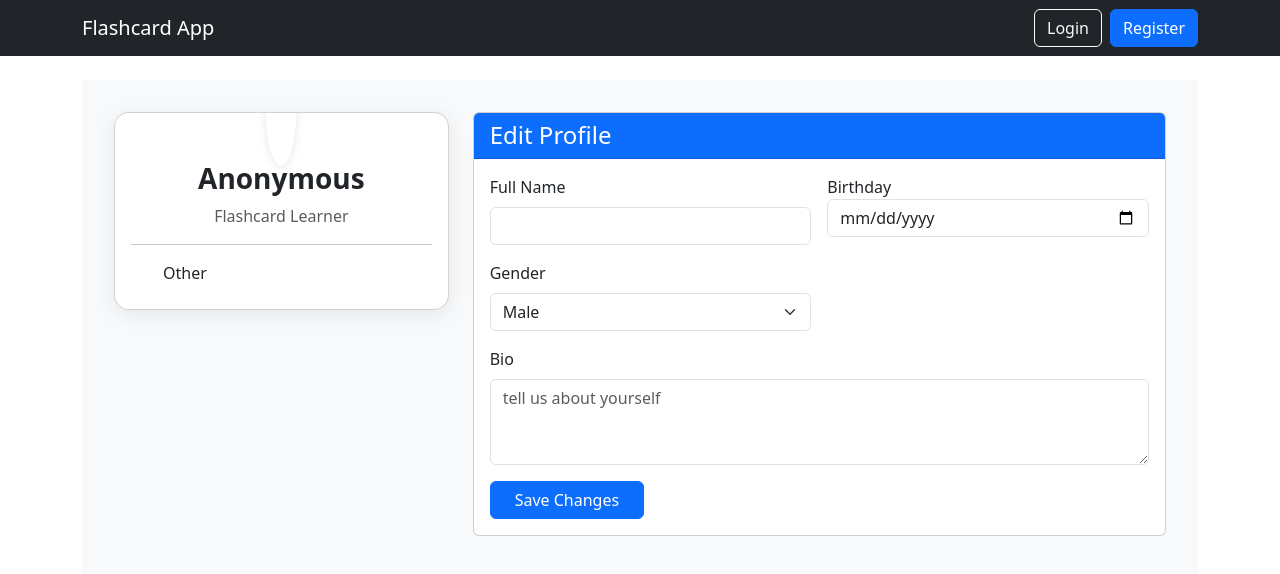
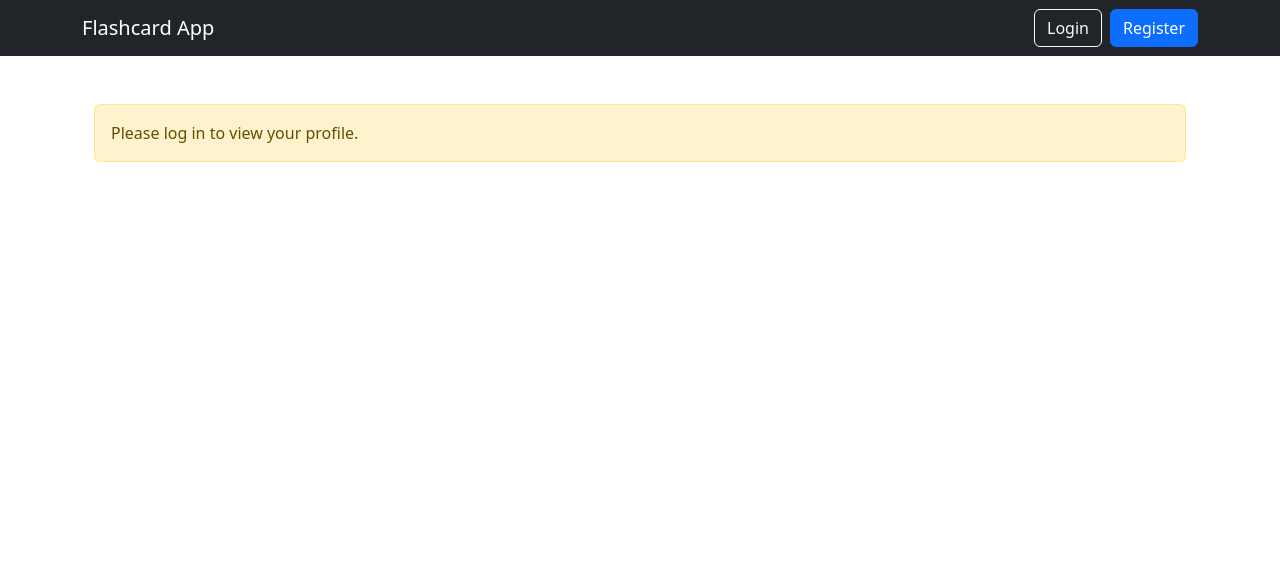
Before and after one commit to Masamello/SPA-FlashcardApp, a React (Create React App) app in the folder flashcard-app/: page /profile in a window 1280 px wide. Shown: the top 574 px of the page. Built offline with nearby package versions, Linux system fonts and the light colour scheme.

Commit message:
problem fixing

```diff
--- a/flashcard-app/src/Context/AuthContext.js
+++ b/flashcard-app/src/Context/AuthContext.js
@@ -29,7 +29,16 @@ export const AuthProvider = ({ children }) => {
   };
 
   const updateProfile = (profileData) => {
-    const updatedUser = { ...currentUser, ...profileData };
+    if (!currentUser) return;
+
+    const updatedUser = {
+      ...currentUser,
+      ...profileData,
+      // 既存の重要な情報を保持
+      id: currentUser.id,
+      email: currentUser.email,
+      role: currentUser.role
+    };
     setCurrentUser(updatedUser);
     localStorage.setItem('flashcardAppUser', JSON.stringify(updatedUser));
   };
--- a/flashcard-app/src/Pages/Dashboard.js
+++ b/flashcard-app/src/Pages/Dashboard.js
@@ -5,7 +5,7 @@ import { StudyFlashcard } from "../classes/StudyFlashCard";
 import { useFlashcards } from "../Context/FlashcardContext";
 
 const Dashboard =()=>{
-    const { flashcards, addFlashcard, updateFlashcard} = useContext(FlashcardContext);
+    const { flashcards, addFlashcard, updateFlashcards} = useContext(FlashcardContext);
     const [newCard, setNewCard] = useState({ question: "", answer: "" });
     const navigate = useNavigate();
 
@@ -16,14 +16,14 @@ const Dashboard =()=>{
     };
 
     const studyHandler =(id) =>{
-        navigate(`/flashcard/${id}`);
+        navigate(`/flashcards/${id}`);
     };
 
-    const difficultyChageHandler =(id,difficulty)=>{
+    const difficultyChangeHandler =(id,difficulty)=>{
         const card = flashcards.find(c => c.id === id);
         if(card instanceof StudyFlashcard){
             card.difficulty  = difficulty;
-            updateFlashcard(id,card);
+            updateFlashcards(id,card);
         }
     }
 
@@ -31,7 +31,7 @@ const Dashboard =()=>{
         <div className="dashboard container mt-4">
             <h2 className="mb-4">Dashboard</h2>
 
-            {/* Create Falshcard form */}
+            {/* Create Flashcard form */}
             <div className="card mb-4">
                 <div className="card-body">
                     <h5 className="card-title">Create New Flashcard</h5>
@@ -51,17 +51,17 @@ const Dashboard =()=>{
             <div className="row row-cols-1 row-cols-md-2 g-4">
                 {flashcards.map((card)=>(
                     <div key={card.id} className="col">
-                        <div className={`card h-100 bortder-${getDifficultyColor(card.difficulty)}`}>
+                        <div className={`card h-100 border-${getDifficultyColor(card.difficulty)}`}>
                             <div className="card-body">
-                                <h5 className="catd-title">{card.question}</h5>
+                                <h5 className="card-title">{card.question}</h5>
                                 <div className="d-flex justify-content-between align-items-center mt-3">
-                                    <button className="btn btn-outliner-primary btn-sm" onClick={()=>studyHandler(card.id)}>
+                                    <button className="btn btn-outline-primary btn-sm" onClick={()=>studyHandler(card.id)}>
                                         Study
                                     </button>
                                     {card instanceof StudyFlashcard && (
                                         <select className={`form-select form-select-sm w-auto border-${getDifficultyColor(card.difficulty)}`}
                                         value={card.difficulty}
-                                        onChange={(e)=>difficultyChageHandler(card.id, e.target.value)}>
+                                        onChange={(e)=>difficultyChangeHandler(card.id, e.target.value)}>
                                             <option value="easy">Easy</option>
                                             <option value="medium">Medium</option>
                                             <option value="hard">Hard</option>
--- a/flashcard-app/src/Pages/Details.js
+++ b/flashcard-app/src/Pages/Details.js
@@ -1,14 +1,14 @@
-import React,{ useContext,useState,useEffect, use } from "react";
+import React,{ useContext,useState,useEffect } from "react";
 import { useParams,useNavigate } from "react-router-dom";
 import { FlashcardContext } from "../Context/FlashcardContext";
 
 const Details = () => {
     const {id} = useParams();
-    const {flashcards,uodateFlashcard} = useContext(FlashcardContext);
+    const {flashcards, updateFlashcards} = useContext(FlashcardContext);
     const [card,setCard] = useState(null);
-    const [isFlipped,setIsFlippeed] = useState(false);
+    const [isFlipped,setIsFlipped] = useState(false);
     const [userAnswer,setUserAnswer] = useState('');
-    const [feedback,setFeedBack] = useState('');
+    const [feedback,setFeedback] = useState('');
     const navigate = useNavigate();
 
     useEffect(()=>{
@@ -24,12 +24,12 @@ const Details = () => {
         if(!card) return;
 
         const isCorrect = userAnswer.trim().toLowerCase() === card.answer.trim().toLowerCase();
-        setFeedBack(isCorrect ? 'Correct!' : `Incorrect. The Answer is: ${card.answer}`);
+        setFeedback(isCorrect ? 'Correct!' : `Incorrect. The Answer is: ${card.answer}`);
 
-        // uodate the study record
-        if(card.__protp__.hasOwnProperty('updateStudyRecord')){
-            card.updateStudyRecord(isCorrect);
-            uodateFlashcard(id,card);
+        // Update the study record if the card has review method
+        if(card.review && typeof card.review === 'function'){
+            card.review();
+            updateFlashcards(id, card);
         }
     };
 
@@ -40,7 +40,7 @@ const Details = () => {
             <button className="btn btn-link mb-3" onClick={()=>navigate(-1)}>
                 Back to Dashboard
             </button>
-            <div className={`card mb-4 ${isFlipped ? 'bg-light' : ''}`} onClick={()=>setIsFlippeed(!isFlipped)} style={{cursor:'pointer',minHeight:'200px'}}>
+            <div className={`card mb-4 ${isFlipped ? 'bg-light' : ''}`} onClick={()=>setIsFlipped(!isFlipped)} style={{cursor:'pointer',minHeight:'200px'}}>
                 <div className="card-body d-flex align-items-center justify-content-center">
                     <h3 className="card-title text-center">
                         {isFlipped ? card.answer : card.question}
--- a/flashcard-app/src/Pages/Profile.js
+++ b/flashcard-app/src/Pages/Profile.js
@@ -1,20 +1,44 @@
-import React,{useContext,useState} from "react";
+import React,{useContext,useState,useEffect} from "react";
 import { AuthContext } from "../Context/AuthContext";
 import './Profile.css';
 
 const Profile = () =>{
-    const { currentUser, updateUser } = useContext(AuthContext);
+    const { currentUser, updateProfile } = useContext(AuthContext);
     const [formData, setFormData] = useState({
-        name:currentUser?.name || '',
-        birthday: currentUser?.birthday || '',
-        gender: currentUser?.gender || '',
-        bio: currentUser?.bio || ''
+        name: '',
+        birthday: '',
+        gender: '',
+        bio: ''
     });
+
+    // currentUserが変更されたときにformDataを更新
+    useEffect(() => {
+        if (currentUser) {
+            setFormData({
+                name: currentUser.name || '',
+                birthday: currentUser.birthday || '',
+                gender: currentUser.gender || '',
+                bio: currentUser.bio || ''
+            });
+        }
+    }, [currentUser]);
 
     const submitHandler = (e)=>{
         e.preventDefault();
-        updateUser(formData);
+        updateProfile(formData);
+        alert('Profile updated successfully!');
     };
+
+    // ユーザーがログインしていない場合
+    if (!currentUser) {
+        return (
+            <div className="container mt-4">
+                <div className="alert alert-warning">
+                    Please log in to view your profile.
+                </div>
+            </div>
+        );
+    }
 
     return(
         <div className="profile-container">
@@ -37,12 +61,12 @@ const Profile = () =>{
                             <hr/>
                             <div className="profile-info">
                                 <p>
-                                    <i className="bi bi-gender-ambigous me-2"></i>
+                                    <i className="bi bi-gender-ambiguous me-2"></i>
                                     {formData.gender === 'male'?'Male':formData.gender === 'female' ? 'Female':'Other'}
                                 </p>
                                 {formData.birthday && (
                                     <p>
-                                        <i className="bi bi-calender3 me-2"></i>
+                                        <i className="bi bi-calendar3 me-2"></i>
                                         {new Date(formData.birthday).toLocaleDateString()}
                                     </p>
                                 )}
@@ -65,12 +89,13 @@ const Profile = () =>{
                                         <input type="text" className="form-control" value={formData.name} onChange={(e)=>setFormData({...formData,name:e.target.value})}/>
                                     </div>
                                     <div className="col-md-6">
-                                        <label className="fomr-label">Birthday</label>
+                                        <label className="form-label">Birthday</label>
                                         <input type="date" className="form-control" value={formData.birthday} onChange={(e)=>setFormData({...formData, birthday:e.target.value})}/>
                                     </div>
                                     <div className="col-md-6">
                                         <label className="form-label">Gender</label>
                                         <select className="form-select" value={formData.gender} onChange={(e)=>setFormData({...formData,gender:e.target.value})}>
+                                            <option value="">Select Gender</option>
                                             <option value="male">Male</option>
                                             <option value="female">Female</option>
                                             <option value="other">Other</option>
@@ -78,8 +103,7 @@ const Profile = () =>{
                                     </div>
                                     <div className="col-12">
                                         <label className="form-label">Bio</label>
-                                        <textarea className="form-control" rows="3" value={formData.bio} onChange={(e)=>setFormData({...formData,bio:e.target.value})} placeholder="tell us about yourself">
-
+                                        <textarea className="form-control" rows="3" value={formData.bio} onChange={(e)=>setFormData({...formData,bio:e.target.value})} placeholder="Tell us about yourself">
                                         </textarea>
                                     </div>
                                     <div className="col-12">
--- a/flashcard-app/src/components/Navbar.js
+++ b/flashcard-app/src/components/Navbar.js
@@ -1,8 +1,14 @@
-import { Link } from 'react-router-dom';
+import { Link, useNavigate } from 'react-router-dom';
 import { useAuth } from '../Context/AuthContext';
 
 const Navbar = () => {
   const { currentUser, logout } = useAuth();
+  const navigate = useNavigate();
+
+  const handleLogout = () => {
+    logout();
+    navigate('/login');
+  };
 
   return (
     <nav className="navbar navbar-expand-lg navbar-dark bg-dark">
@@ -29,7 +35,7 @@ const Navbar = () => {
           </ul>
           <div className="d-flex">
             {currentUser ? (
-              <button className="btn btn-outline-light" onClick={logout}>
+              <button className="btn btn-outline-light" onClick={handleLogout}>
                 Logout
               </button>
             ) : (
```
